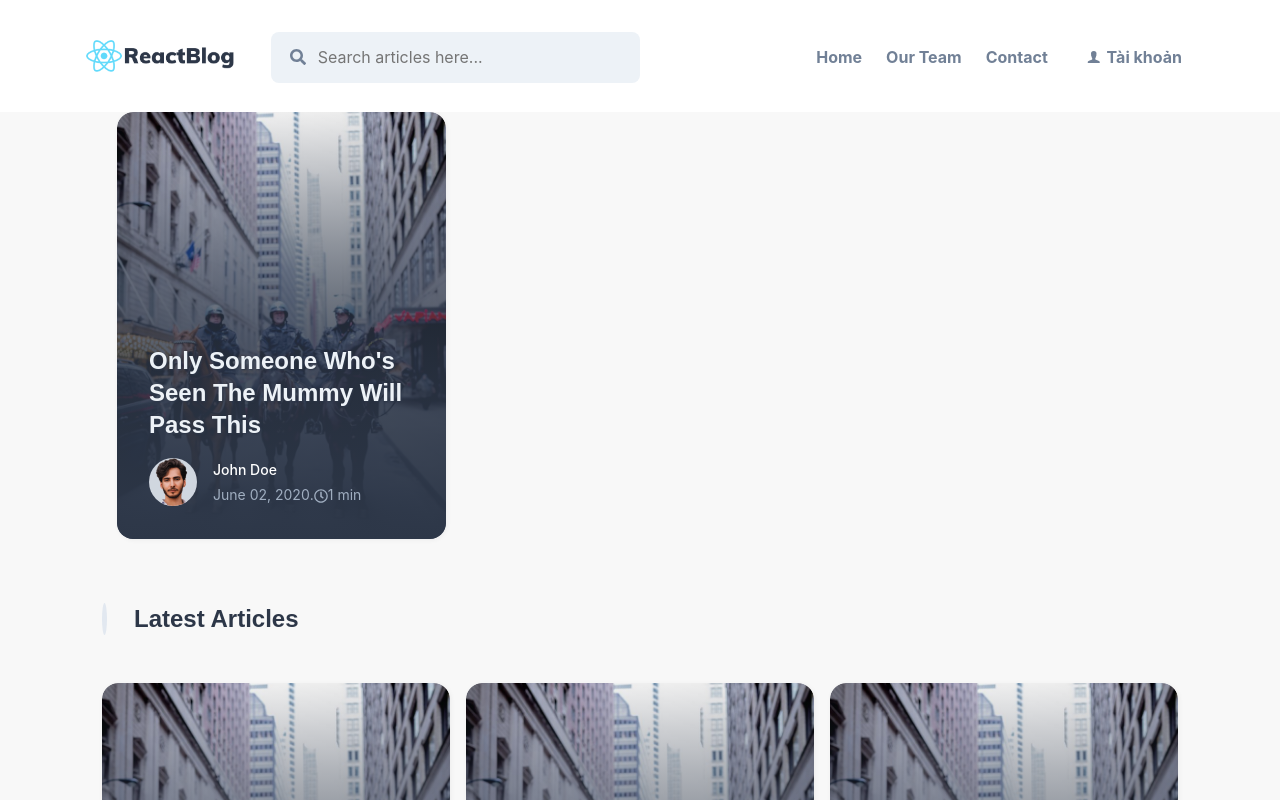
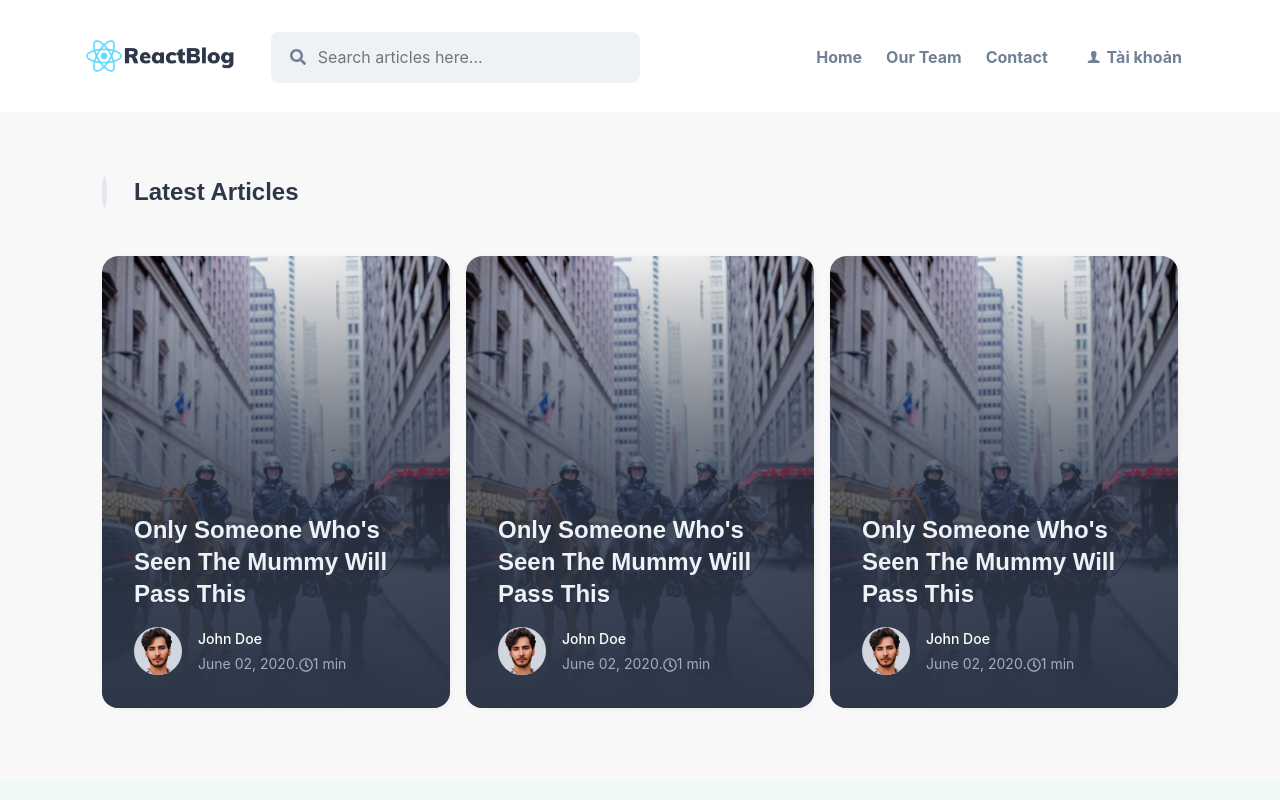
Before and after one commit to huyanh517/react, a React (Create React App) app in the folder 03-blogs/: page / in a window 1280 px wide. Shown: the top 800 px of the page. Built offline with nearby package versions, Linux system fonts and the light colour scheme; a web font is replaced by a local one.

Commit message:
reuse-fixed

```diff
--- a/03-blogs/src/App.js
+++ b/03-blogs/src/App.js
@@ -15,7 +15,7 @@ function App() {
       {/* <DemoButton /> */}
       {/* <DemoMainTitle /> */}
       {/* <DemoInput /> */}
-      <DemoArticleItem />
+      {/* <DemoArticleItem /> */}
 
       <HomePage />
 
```
